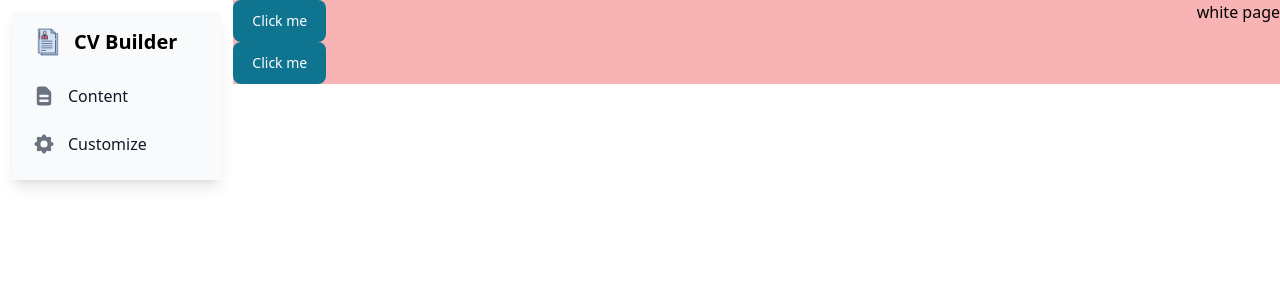
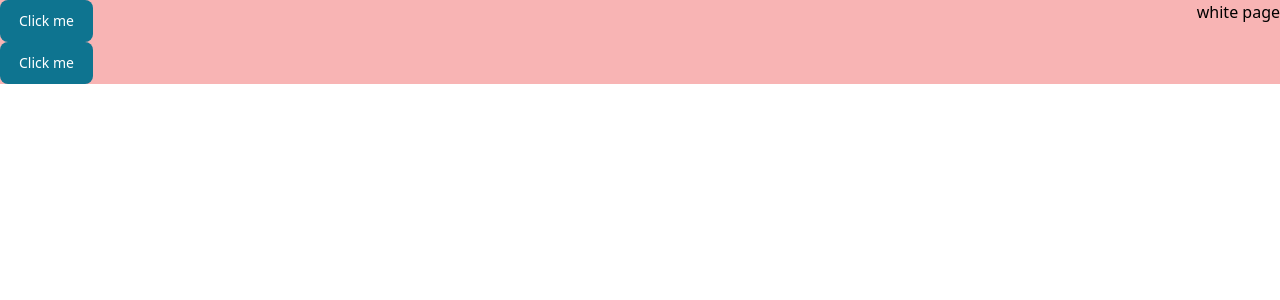
Before and after one commit to YUSUF-SELEIM/React_CV_Builder, a React (Vite) app: page / in a window 1280 px wide. Shown: the top 300 px of the page. Built offline with nearby package versions, Linux system fonts and the light colour scheme.

Commit message:
main.jsx is not dealing with App

```diff
--- a/src/main.jsx
+++ b/src/main.jsx
@@ -1,14 +1,13 @@
-import React from 'react'
-import ReactDOM from 'react-dom/client'
-import App from './App.jsx'
-import './index.css'
-import SideBar from './components/SideBar.jsx'
+import React from "react";
+import ReactDOM from "react-dom/client";
+import "./index.css";
+import App from "./App";
 
-ReactDOM.createRoot(document.getElementById('root')).render(
+
+ReactDOM.createRoot(document.getElementById("root")).render(
   <React.StrictMode>
-   <div className='flex w-full h-full'>
-    <SideBar></SideBar>
-    <App />
-   </div>
-  </React.StrictMode>,
-)
+    <div className="flex w-full h-full gap-5 bg-gray-200">
+     <App></App>
+    </div>
+  </React.StrictMode>
+);
```
